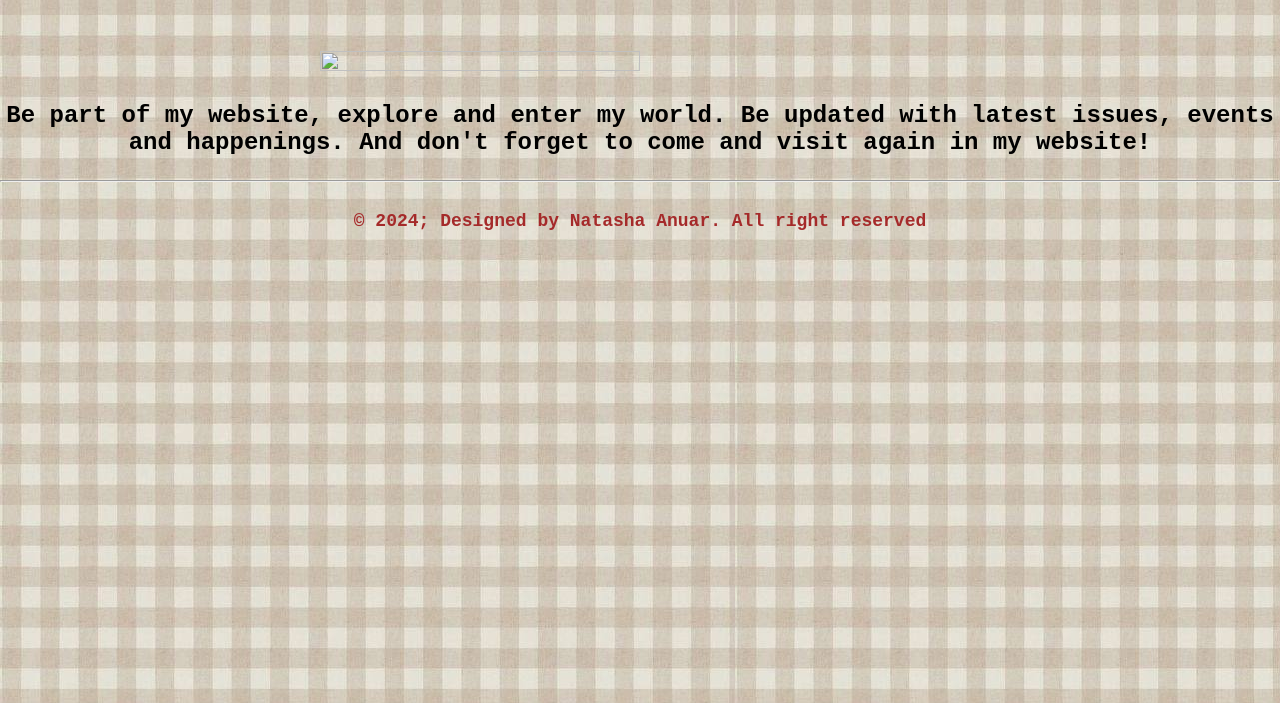
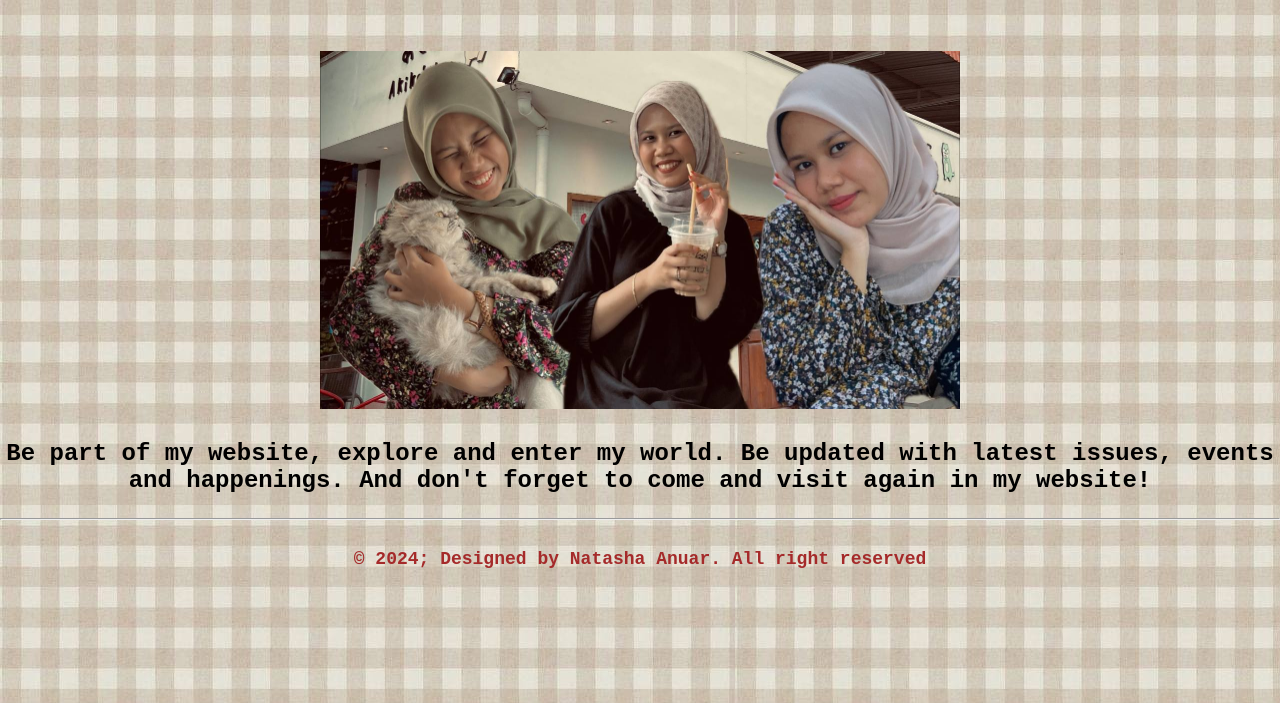
Before and after one commit to Natashaanuar567/NURUL-NATASHA-HAIRUL-ANUAR, a plain HTML site: page index.html in a window 1280 px wide. Shown: the part 97-800 px from the top of the page. Drawn offline with Linux system fonts and the light colour scheme.

Commit message:
Update index.html

```diff
--- a/index.html
+++ b/index.html
@@ -64,9 +64,9 @@ body {
 <h2 style=NATASHA ANUAR'S WEBPAGE!<//h2>
 <marquee>NATASHA'S ANUAR WEBPAGE!</marquee>
 
-
-<img src="img/ammar.jpg" style="display: block; margin: 0 auto; width:50%; height: 50%;">
-
+<center>
+    <img src="ammar.jpg" style="width:50%">
+</center>
 <p><center>
 Be part of my website, explore and enter my world. Be updated with latest issues, events and happenings.
 And don't forget to come and visit again in my website!
```
